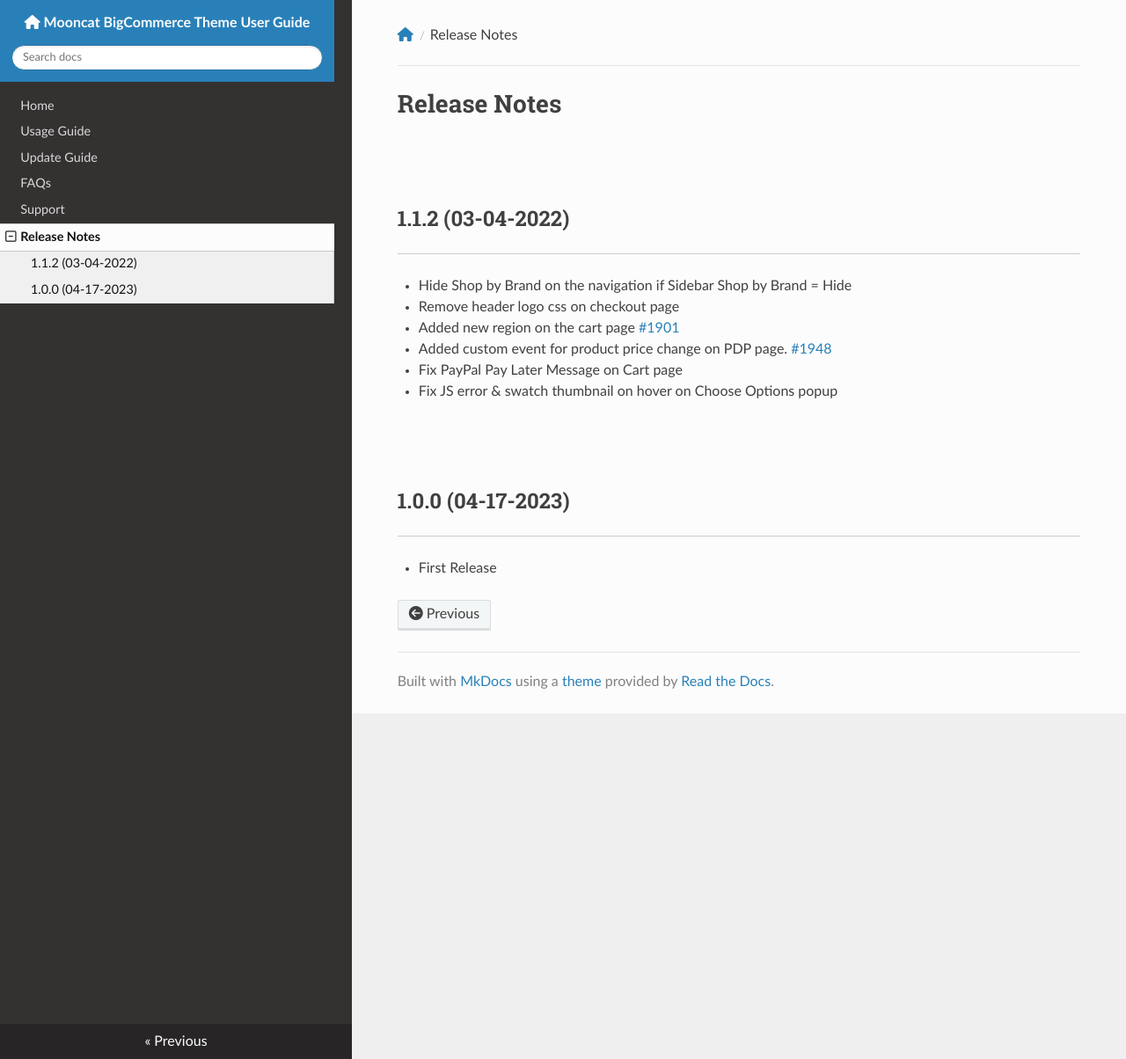
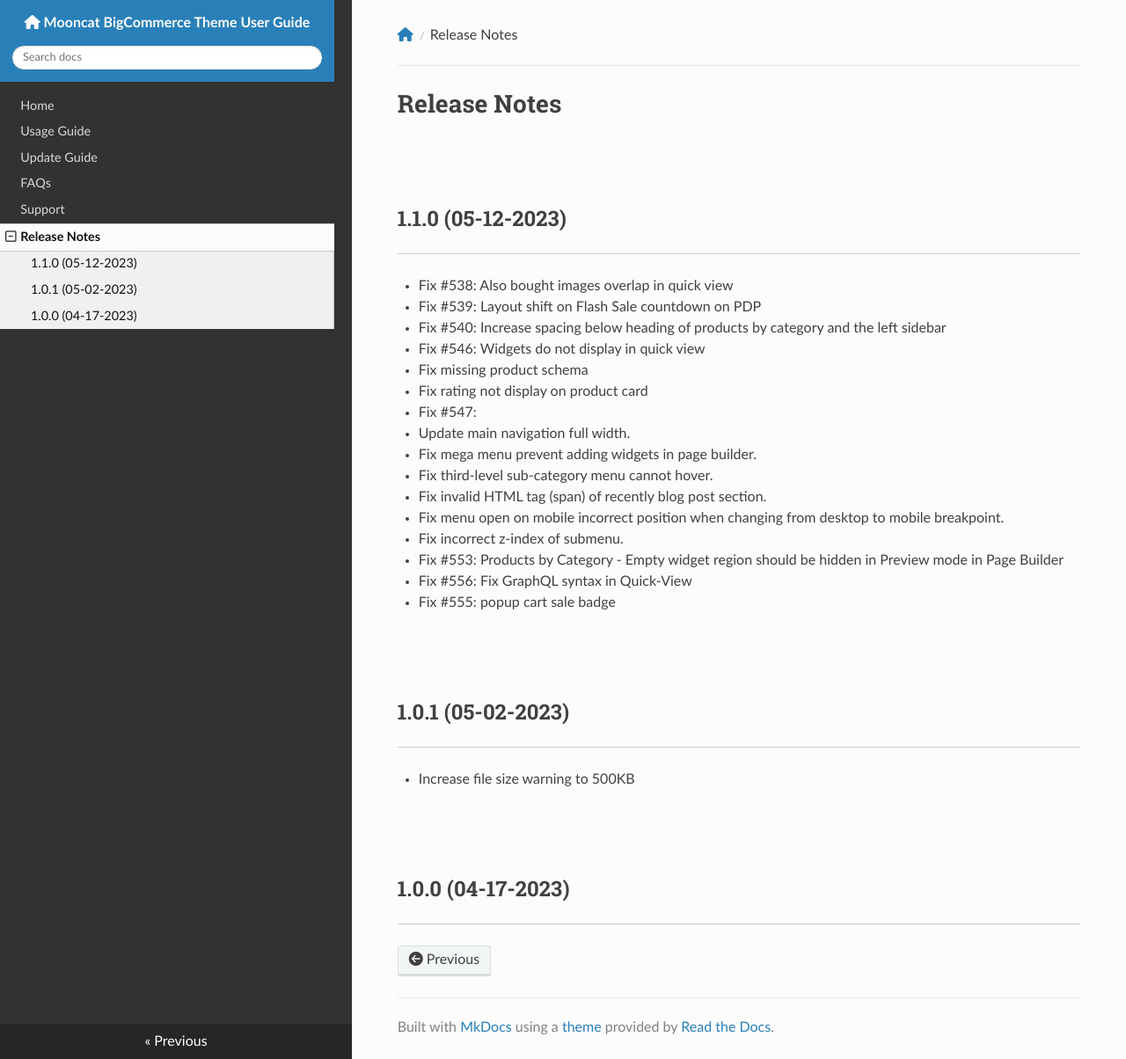
Before and after one commit to allcommerce/bc-mooncat-docs, an MkDocs documentation site: the page built from docs/changelog.md, in a window 1280 px wide and 1204 px high. Shown: the whole window at 88% size. Built offline with MkDocs 1.6.1, drawn with Linux system fonts in a browser that asks for light colours; nearby versions of some CDN libraries.

Commit message:
Release 1.1.0

```diff
--- a/docs/changelog.md
+++ b/docs/changelog.md
@@ -1,12 +1,24 @@
 # Release Notes
 
-## 1.1.2 (03-04-2022)
-- Hide Shop by Brand on the navigation if Sidebar Shop by Brand = Hide
-- Remove header logo css on checkout page
-- Added new region on the cart page [#1901](https://github.com/bigcommerce/cornerstone/pull/1901)
-- Added custom event for product price change on PDP page. [#1948](https://github.com/bigcommerce/cornerstone/pull/1948)
-- Fix PayPal Pay Later Message on Cart page
-- Fix JS error & swatch thumbnail on hover on Choose Options popup
+## 1.1.0 (05-12-2023)
+- Fix #538: Also bought images overlap in quick view
+- Fix #539: Layout shift on Flash Sale countdown on PDP
+- Fix #540: Increase spacing below heading of products by category and the left sidebar
+- Fix #546: Widgets do not display in quick view
+- Fix missing product schema
+- Fix rating not display on product card
+- Fix #547:
+  - Update main navigation full width.
+  - Fix mega menu prevent adding widgets in page builder.
+  - Fix third-level sub-category menu cannot hover.
+  - Fix invalid HTML tag (span) of recently blog post section.
+  - Fix menu open on mobile incorrect position when changing from desktop to mobile breakpoint.
+  - Fix incorrect z-index of submenu.
+- Fix #553: Products by Category - Empty widget region should be hidden in Preview mode in Page Builder
+- Fix #556: Fix GraphQL syntax in Quick-View
+- Fix #555: popup cart sale badge
+
+## 1.0.1 (05-02-2023)
+- Increase file size warning to 500KB
 
 ## 1.0.0 (04-17-2023)
-- First Release
```
